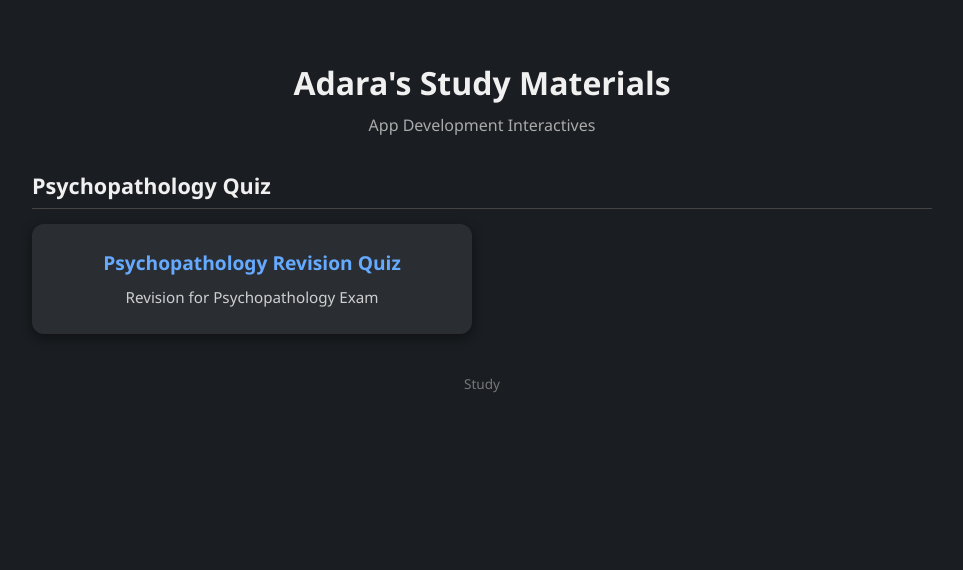
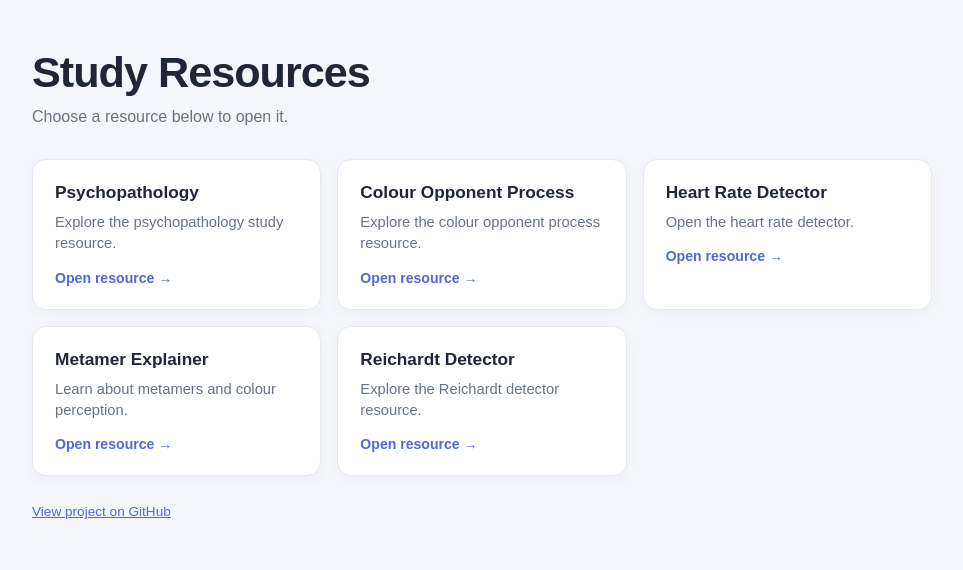
Before and after one commit to ljmorris-cloud/study, a plain HTML site: page index.html in a window 1280 px wide. Shown: the whole page, without its empty margins (158-1121 px from the left). Drawn offline with Linux system fonts and the light colour scheme.

Commit message:
Refactor index.html for study resources layout
Updated the title and added styling variables for better theme management. Reorganized the structure and improved the layout for study resources.

```diff
--- a/index.html
+++ b/index.html
@@ -3,137 +3,143 @@
 <head>
   <meta charset="UTF-8">
   <meta name="viewport" content="width=device-width, initial-scale=1.0">
-    <title>Adara's Study </title>
-
+  <title>Study Resources</title>
   <style>
-        body {
-            font-family: "Segoe UI", Arial, sans-serif;
-            background: #1a1d21;
-            margin: 0;
-            padding: 40px 20px;
-            color: #e6e6e6;
+    :root {
+      color-scheme: light;
+      --ink: #202638;
+      --muted: #687386;
+      --accent: #5267d8;
+      --surface: #ffffff;
+      --background: #f4f6fb;
     }
 
-        .container {
-            max-width: 900px;
-            width: 100%;
-            margin: auto;
+    * { box-sizing: border-box; }
+
+    body {
+      margin: 0;
+      padding: 48px 20px;
+      font-family: Arial, Helvetica, sans-serif;
+      color: var(--ink);
+      background: var(--background);
     }
 
-        h1 {
-            text-align: center;
-            font-weight: 600;
-            color: #f0f0f0;
-            margin-bottom: 10px;
+    main {
+      width: min(900px, 100%);
+      margin: 0 auto;
     }
 
-        .intro {
-            text-align: center;
-            color: #aaa;
-            margin-bottom: 35px;
+    header { margin-bottom: 30px; }
+
+    h1 {
+      margin: 0 0 8px;
+      font-size: clamp(2rem, 5vw, 2.7rem);
+      letter-spacing: -1px;
     }
 
-        .section-title {
-            color: #f0f0f0;
-            font-size: 1.35em;
-            font-weight: 600;
-            margin: 35px 0 15px;
-            border-bottom: 1px solid #444;
-            padding-bottom: 8px;
-        }
-
-        .grid {
-            display: grid;
-            grid-template-columns: repeat(2, 1fr);
-            gap: 20px;
-        }
-
-        .card {
-            background: #2a2e33;
-            padding: 25px;
-            border-radius: 12px;
-            box-shadow: 0 4px 12px rgba(0, 0, 0, 0.4);
-            transition: transform 0.2s ease, box-shadow 0.2s ease;
-            text-align: center;
-        }
-
-        .card:hover {
-            transform: translateY(-4px);
-            box-shadow: 0 6px 18px rgba(0, 0, 0, 0.55);
-        }
-
-        .card a {
-            text-decoration: none;
-            color: #66aaff;
-            font-size: 1.2em;
-            font-weight: 600;
-        }
-
-        .desc {
-            margin-top: 10px;
-            color: #cfcfcf;
-            font-size: 0.95em;
+    header p {
+      margin: 0;
+      color: var(--muted);
       line-height: 1.5;
     }
 
-        .footer {
-            text-align: center;
-            color: #777;
-            margin-top: 40px;
-            font-size: 0.85em;
+    .resources {
+      display: grid;
+      grid-template-columns: repeat(auto-fit, minmax(240px, 1fr));
+      gap: 16px;
     }
 
-        @media (max-width: 600px) {
-            body {
-                padding: 25px 15px;
+    .resource {
+      display: block;
+      padding: 22px;
+      min-height: 132px;
+      color: inherit;
+      text-decoration: none;
+      background: var(--surface);
+      border: 1px solid #e4e8f1;
+      border-radius: 14px;
+      box-shadow: 0 4px 14px rgba(31, 42, 68, 0.04);
+      transition: transform 160ms ease, box-shadow 160ms ease, border-color 160ms ease;
     }
 
-            .grid {
-                grid-template-columns: 1fr;
+    .resource:hover, .resource:focus-visible {
+      transform: translateY(-3px);
+      border-color: var(--accent);
+      box-shadow: 0 9px 22px rgba(31, 42, 68, 0.09);
+      outline: none;
     }
+
+    .resource h2 {
+      margin: 0 0 9px;
+      font-size: 1.08rem;
     }
+
+    .resource p {
+      margin: 0;
+      color: var(--muted);
+      font-size: 0.92rem;
+      line-height: 1.45;
+    }
+
+    .arrow {
+      display: inline-block;
+      margin-top: 15px;
+      color: var(--accent);
+      font-size: 0.88rem;
+      font-weight: 700;
+    }
+
+    footer {
+      margin-top: 28px;
+      color: var(--muted);
+      font-size: 0.85rem;
+    }
+
+    footer a { color: var(--accent); }
   </style>
 </head>
+<body>
+  <main>
+    <header>
+      <h1>Study Resources</h1>
+      <p>Choose a resource below to open it.</p>
+    </header>
 
-<body>
+    <section class="resources" aria-label="Study resources">
+      <a class="resource" href="Psychopathology.html">
+        <h2>Psychopathology</h2>
+        <p>Explore the psychopathology study resource.</p>
+        <span class="arrow">Open resource →</span>
+      </a>
 
-<div class="container">
+      <a class="resource" href="color_opponent_process_.html">
+        <h2>Colour Opponent Process</h2>
+        <p>Explore the colour opponent process resource.</p>
+        <span class="arrow">Open resource →</span>
+      </a>
 
-    <h1>Adara's Study Materials</h1>
+      <a class="resource" href="hr-detector_.html">
+        <h2>Heart Rate Detector</h2>
+        <p>Open the heart rate detector.</p>
+        <span class="arrow">Open resource →</span>
+      </a>
 
-    <div class="intro">
-        App Development Interactives
-    </div>
+      <a class="resource" href="metamer-explainer.html">
+        <h2>Metamer Explainer</h2>
+        <p>Learn about metamers and colour perception.</p>
+        <span class="arrow">Open resource →</span>
+      </a>
 
+      <a class="resource" href="reichardt_.html">
+        <h2>Reichardt Detector</h2>
+        <p>Explore the Reichardt detector resource.</p>
+        <span class="arrow">Open resource →</span>
+      </a>
+    </section>
 
-    <!-- PSYCHOLOGY-->
-
-    <div class="section-title">Psychopathology Quiz</div>
-
-    <div class="grid">
-
-
-        <div class="card">
-            <a href="Psychopathology.html" target="_blank" rel="noopener">
-          Psychopathology Revision Quiz
-            </a>
-            <div class="desc">
-             Revision for Psychopathology Exam
-            </div>
-        </div>
-
-
-
-
-
-    </div>
-
-
-    <div class="footer">
-        Study
-    </div>
-
-</div>
-
+    <footer>
+      <a href="https://github.com/ljmorris-cloud/study">View project on GitHub</a>
+    </footer>
+  </main>
 </body>
 </html>
```
Lines whose indentation alone changed are shown as unchanged.
